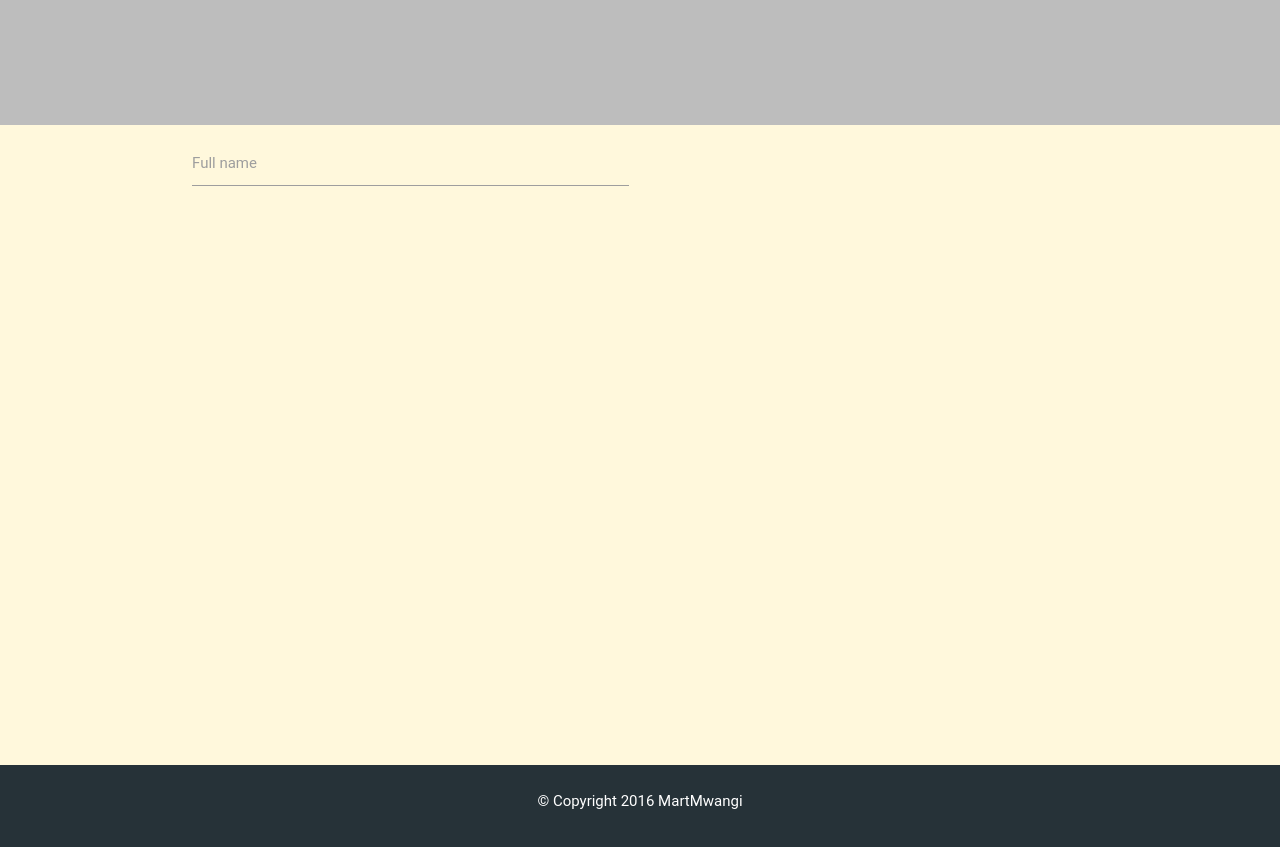
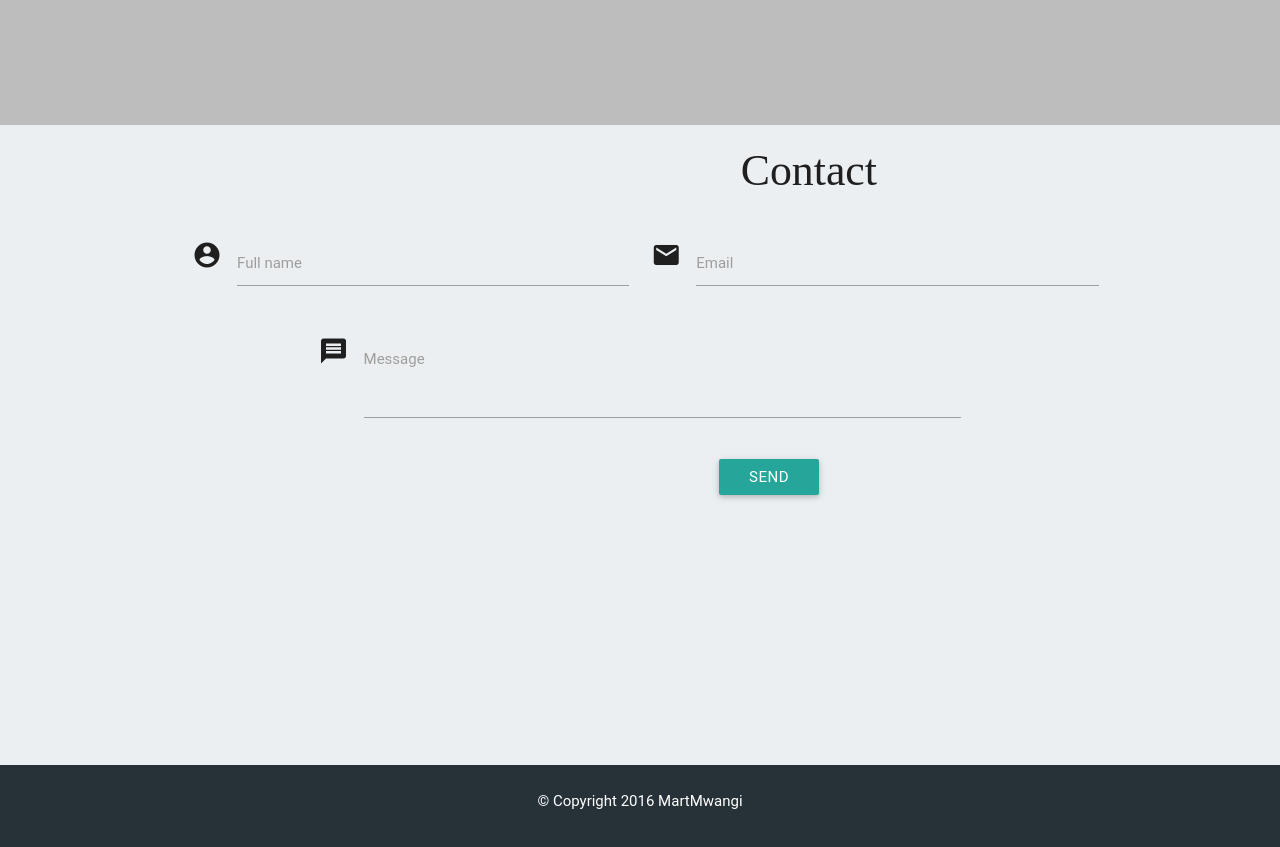
Before and after one commit to martmwangi/martmwangi.github.io, a plain HTML site: page index.html in a window 1280 px wide. Shown: the part 2320-3167 px from the top of the page. Drawn offline with nearby package versions, Linux system fonts and the light colour scheme; files that its build step writes are made by us from their sources; a web font is replaced by a local one.

Commit message:
Structured contact form

```diff
--- a/css/style.css
+++ b/css/style.css
@@ -56,6 +56,12 @@ h1{
     padding-left: 45%;
     padding-top: 70px;
 
+}
+.btn{
+
+}
+.Q{
+    color: white;
 }
 /*STYLING THE BIO SECTION*/
 #bio{
@@ -165,7 +171,15 @@ footer{
 #contact{
     height: 80vh;
     width: 100%;
-    background-color:cornsilk;
+    background-color: #ECEFF1;
+}
+.cont{
+   margin-bottom: 30px;
+    margin-left: 560px;
+    font-family: serif;
+}
+.conts{
+    margin-left: 400px;
 }
 
 .port-nav{
--- a/index.html
+++ b/index.html
@@ -122,14 +122,39 @@
      <div class="row">
          <form class="col s12">
              <div class="row">
+                 <h3 class="cont">Contact</h3>
                  <div class="input-field col s6">
+                     <i class="material-icons prefix">account_circle</i>
                      <input id="full_name" type="text" class="validate">
                      <label for="first_name">Full name</label>
                  </div>
-                 <div id="social_media" class="col s6">
 
+                 <div class="row">
+                 <div class="input-field col s6">
+                       <i class="material-icons prefix">email</i>
+                     <input id="email" type="text" class="validate">
+                     <label for="email">Email</label>
+                     </div>
 
                  </div>
+                 <div class="container">
+                     <div class="row">
+                     <div class="input-field col s12">
+                         <i class="material-icons prefix">message</i>
+                          <textarea id="message" class="materialize-textarea"></textarea>
+                         <label for="message">Message</label>
+                         </div>
+                     </div>
+                </div>
+                 <div class="container">
+                 <div class="row">
+                     <div class="col s12">
+                          <a class="waves-effect waves-light btn conts">Send</a>
+                     </div>
+
+                     </div>
+                     </div>
+
              </div>
          </form>
     </div>
```
Also changed, not shown: 1 other file.
